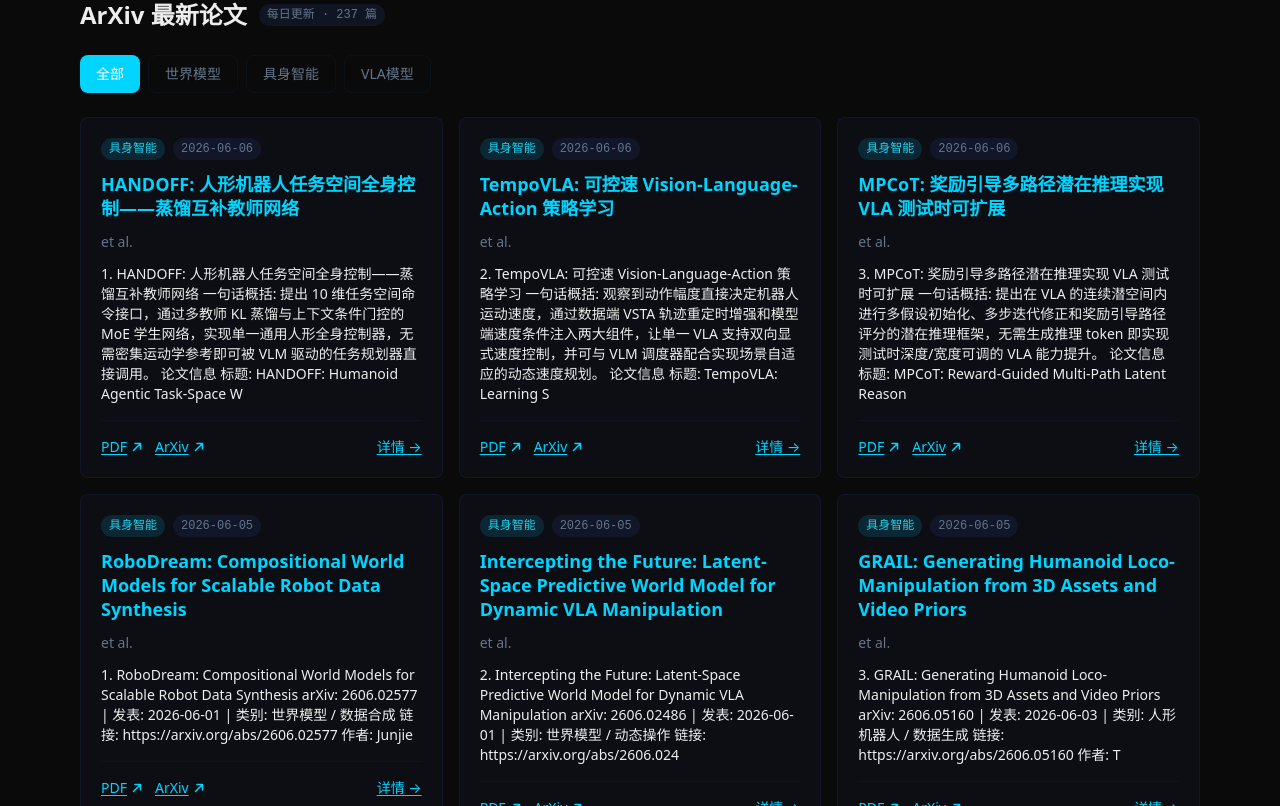
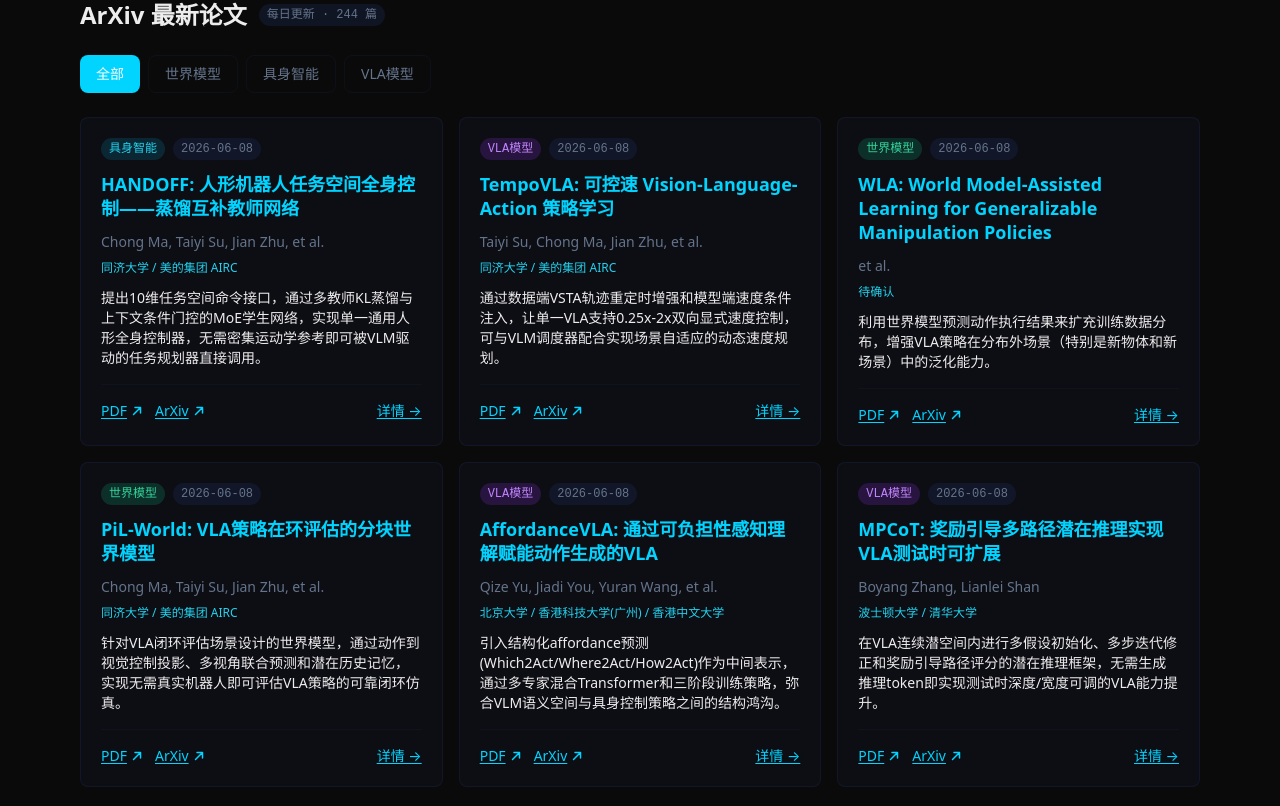
Before and after one commit to DontyHe/ai-news-digest, a Next.js app: page / in a window 1280 px wide. Shown: the part 394-1200 px from the top of the page. Built offline with nearby package versions, Linux system fonts and the light colour scheme.

Commit message:
Update papers.ts with 2026-06-08 digest entries
- Replace placeholder entries with actual paper summaries for HANDOFF, TempoVLA, WLA, PiL-World, AffordanceVLA, MPCoT, Thinking with Imagination
- Add structured fields: background, architecture, innovations, inspiration
- Add proper PDF/HTML URLs

```diff
--- a/src/data/papers.ts
+++ b/src/data/papers.ts
@@ -20,51 +20,115 @@ export interface Paper {
 
 export const papers: Paper[] = [
   {
-    id: "handoff-2026-06-06",
+    id: "handoff-2026-06-08",
     title: "HANDOFF: 人形机器人任务空间全身控制——蒸馏互补教师网络",
-    authors: "et al.",
-    institution: "",
-    date: "2026-06-06",
-    category: "embodied",
-    summary: "## 1. HANDOFF: 人形机器人任务空间全身控制——蒸馏互补教师网络  **一句话概括**: 提出 10 维任务空间命令接口，通过多教师 KL 蒸馏与上下文条件门控的 MoE 学生网络，实现单一通用人形全身控制器，无需密集运动学参考即可被 VLM 驱动的任务规划器直接调用。  **论文信息** - **标题**: HANDOFF: Humanoid Agentic Task-Space W",
-    background: "",
-    architecture: "",
-    innovations: "",
-    inspiration: "",
-    pdfUrl: "",
-    htmlUrl: "",
-    figures: []
-  },
-  {
-    id: "tempovla-2026-06-06",
+    authors: "Chong Ma, Taiyi Su, Jian Zhu, et al.",
+    institution: "同济大学 / 美的集团 AIRC",
+    date: "2026-06-08",
+    category: "embodied",
+    summary: "提出10维任务空间命令接口，通过多教师KL蒸馏与上下文条件门控的MoE学生网络，实现单一通用人形全身控制器，无需密集运动学参考即可被VLM驱动的任务规划器直接调用。",
+    background: "现有方法依赖密集运动学参考轨迹，高层任务规划器难以直接调用和控制人形机器人。",
+    architecture: "VLM任务规划器 + 10维任务空间接口 + MoE全身控制器三层架构，上下文条件门控动态选择专家知识。",
+    innovations: "1) VLM可直接调用的10维任务空间命令接口；2) 多教师KL蒸馏框架；3) 上下文条件门控的MoE架构。",
+    inspiration: "层次化接口设计思路，VLM负责决策、专业控制器负责执行，平衡了表达能力与控制效率。",
+    pdfUrl: "https://arxiv.org/pdf/2606.06493",
+    htmlUrl: "https://arxiv.org/abs/2606.06493",
+    figures: []
+  },
+  {
+    id: "tempovla-2026-06-08",
     title: "TempoVLA: 可控速 Vision-Language-Action 策略学习",
-    authors: "et al.",
-    institution: "",
-    date: "2026-06-06",
-    category: "embodied",
-    summary: "## 2. TempoVLA: 可控速 Vision-Language-Action 策略学习  **一句话概括**: 观察到动作幅度直接决定机器人运动速度，通过数据端 VSTA 轨迹重定时增强和模型端速度条件注入两大组件，让单一 VLA 支持双向显式速度控制，并可与 VLM 调度器配合实现场景自适应的动态速度规划。  **论文信息** - **标题**: TempoVLA: Learning S",
-    background: "",
-    architecture: "",
-    innovations: "",
-    inspiration: "",
-    pdfUrl: "",
-    htmlUrl: "",
-    figures: []
-  },
-  {
-    id: "mpcot-2026-06-06",
-    title: "MPCoT: 奖励引导多路径潜在推理实现 VLA 测试时可扩展",
-    authors: "et al.",
-    institution: "",
-    date: "2026-06-06",
-    category: "embodied",
-    summary: "## 3. MPCoT: 奖励引导多路径潜在推理实现 VLA 测试时可扩展  **一句话概括**: 提出在 VLA 的连续潜空间内进行多假设初始化、多步迭代修正和奖励引导路径评分的潜在推理框架，无需生成推理 token 即实现测试时深度/宽度可调的 VLA 能力提升。  **论文信息** - **标题**: MPCoT: Reward-Guided Multi-Path Latent Reason",
-    background: "",
-    architecture: "",
-    innovations: "",
-    inspiration: "",
-    pdfUrl: "",
-    htmlUrl: "",
+    authors: "Taiyi Su, Chong Ma, Jian Zhu, et al.",
+    institution: "同济大学 / 美的集团 AIRC",
+    date: "2026-06-08",
+    category: "vla",
+    summary: "通过数据端VSTA轨迹重定时增强和模型端速度条件注入，让单一VLA支持0.25x-2x双向显式速度控制，可与VLM调度器配合实现场景自适应的动态速度规划。",
+    background: "现有VLA模型缺乏显式速度控制能力，不同任务场景需要不同运动速度但需要多个独立模型。",
+    architecture: "VSTA数据管道 + 速度编码器 + FiLM速度条件注入层，VLM调度器输出速度指令令牌。",
+    innovations: "1) VLA中首个双向速度控制；2) VSTA轨迹重定时数据增强；3) FiLM机制实现平滑速度过渡。",
+    inspiration: "动作幅度直接决定速度的观察值得重视；条件注入实现单一模型多功能是高效的工程实践。",
+    pdfUrl: "https://arxiv.org/pdf/2606.06491",
+    htmlUrl: "https://arxiv.org/abs/2606.06491",
+    figures: []
+  },
+  {
+    id: "wla-2026-06-08",
+    title: "WLA: World Model-Assisted Learning for Generalizable Manipulation Policies",
+    authors: "et al.",
+    institution: "待确认",
+    date: "2026-06-08",
+    category: "worldmodel",
+    summary: "利用世界模型预测动作执行结果来扩充训练数据分布，增强VLA策略在分布外场景（特别是新物体和新场景）中的泛化能力。",
+    background: "行为克隆受限于演示数据的分布，新物体/新场景中性能下降明显。",
+    architecture: "世界模型(潜变量视频扩散) + 动作优化器(潜空间梯度下降) + 策略学习器，置信度加权防止误差累积。",
+    innovations: "1) 系统性研究世界模型合成数据对VLA泛化的影响；2) 潜空间动作优化；3) 置信度加权机制。",
+    inspiration: "世界模型作为数据生成器的范式，可在数据稀缺场景中实现策略-世界模型协同进化。",
+    pdfUrl: "https://arxiv.org/pdf/2606.05979",
+    htmlUrl: "https://arxiv.org/abs/2606.05979",
+    figures: []
+  },
+  {
+    id: "pil-world-2026-06-08",
+    title: "PiL-World: VLA策略在环评估的分块世界模型",
+    authors: "Chong Ma, Taiyi Su, Jian Zhu, et al.",
+    institution: "同济大学 / 美的集团 AIRC",
+    date: "2026-06-08",
+    category: "worldmodel",
+    summary: "针对VLA闭环评估场景设计的世界模型，通过动作到视觉控制投影、多视角联合预测和潜在历史记忆，实现无需真实机器人即可评估VLA策略的可靠闭环仿真。",
+    background: "现有世界模型多为开环设计，无法支持策略在环的VLA评估需求。",
+    architecture: "动作到视觉控制投影 + 潜变量视频扩散 + 多视角历史记忆，两阶段训练（通用预训练+任务微调）。",
+    innovations: "1) 首个VLA策略在环评估的闭环世界模型；2) 动作到视觉控制投影解决模态鸿沟；3) 成功/失败轨迹联合训练。",
+    inspiration: "世界模型从预测工具提升为评估工具，两阶段训练策略可直接复用。",
+    pdfUrl: "https://arxiv.org/pdf/2606.05773",
+    htmlUrl: "https://arxiv.org/abs/2606.05773",
+    figures: []
+  },
+  {
+    id: "affordancevla-2026-06-08",
+    title: "AffordanceVLA: 通过可负担性感知理解赋能动作生成的VLA",
+    authors: "Qize Yu, Jiadi You, Yuran Wang, et al.",
+    institution: "北京大学 / 香港科技大学(广州) / 香港中文大学",
+    date: "2026-06-08",
+    category: "vla",
+    summary: "引入结构化affordance预测(Which2Act/Where2Act/How2Act)作为中间表示，通过多专家混合Transformer和三阶段训练策略，弥合VLM语义空间与具身控制策略之间的结构鸿沟。",
+    background: "VLM语义空间与具身控制物理动作空间之间存在根本性的结构不匹配。",
+    architecture: "MoT架构(Understanding/Affordance/Action三专家) + UAA渐进注意力 + 三阶段训练(通用预训练/协同训练/任务微调)。",
+    innovations: "1) 三层结构化affordance预测(Which/Where/How)；2) 混合专家Transformer；3) affordance一致性损失。",
+    inspiration: "中间表示设计可解耦感知/推理/执行便于独立验证，三阶段训练流程可直接参考。",
+    pdfUrl: "https://arxiv.org/pdf/2606.06155",
+    htmlUrl: "https://arxiv.org/abs/2606.06155",
+    figures: []
+  },
+  {
+    id: "mpcot-2026-06-08",
+    title: "MPCoT: 奖励引导多路径潜在推理实现VLA测试时可扩展",
+    authors: "Boyang Zhang, Lianlei Shan",
+    institution: "波士顿大学 / 清华大学",
+    date: "2026-06-08",
+    category: "vla",
+    summary: "在VLA连续潜空间内进行多假设初始化、多步迭代修正和奖励引导路径评分的潜在推理框架，无需生成推理token即实现测试时深度/宽度可调的VLA能力提升。",
+    background: "单次动作解码推理深度不足导致长期任务失败，显式CoT引入token延迟和间接接口。",
+    architecture: "M个假设初始化 + K步权重共享MLP精化 + 奖励引导路径评分器 + 置信度加权聚合。",
+    innovations: "1) 测试时深度/宽度均可调节的推理能力；2) 奖励引导路径评分器；3) 保持原始action接口兼容性。",
+    inspiration: "计算预算动态分配策略可用，工程中简单任务低预算、复杂任务高预算。",
+    pdfUrl: "https://arxiv.org/pdf/2606.06245",
+    htmlUrl: "https://arxiv.org/abs/2606.06245",
+    figures: []
+  },
+  {
+    id: "thinking-with-imagination-2026-06-08",
+    title: "Thinking with Imagination: 通过世界模拟器实现智能体视觉空间推理",
+    authors: "Chenming Zhu, Jingli Lin, Yilin Long, et al.",
+    institution: "香港大学 / 上海AI实验室 / 上海交大 / 复旦大学 / 北航",
+    date: "2026-06-08",
+    category: "vla",
+    summary: "Astra框架让VLM主动查询action-conditioned world simulator获取novel-view imagined observations，在推理过程中动态获取缺失的空间证据。",
+    background: "当前VLMs难以从不完整egocentric观测中推断未观察布局，缺乏「想象力」。",
+    architecture: "Astra-VL(Qwen3-VL agentic推理) + Astra-WM(Bagel世界模拟器) + View Consistency Tuning + 两阶段RL课程。",
+    innovations: "1) 想象力形式化为VLM与world simulator的主动交互；2) View Consistency Tuning；3) 两阶段RL课程教选择性想象。",
+    inspiration: "主动信息获取能力可能比单纯增加模型规模更有效，两阶段RL保持on-policy分布的设计值得借鉴。",
+    pdfUrl: "https://arxiv.org/pdf/2606.06476",
+    htmlUrl: "https://arxiv.org/abs/2606.06476",
     figures: []
   },
   {
```
